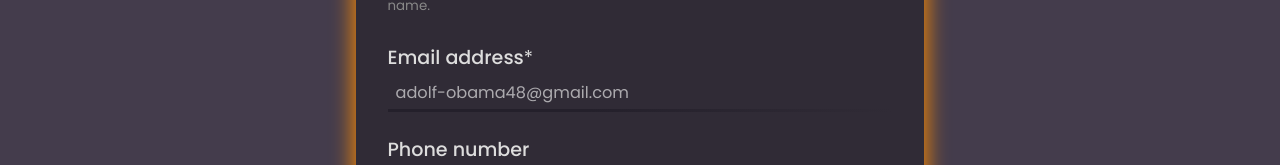
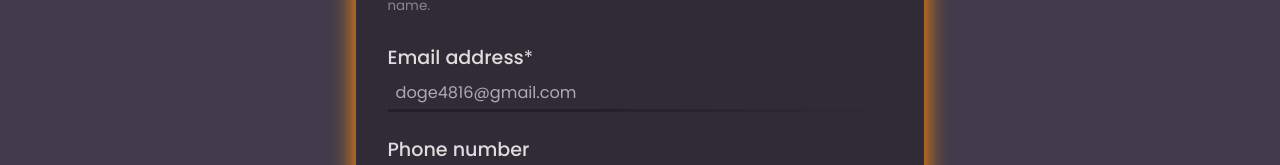
Before and after one commit to asteof/messenger, a React (Create React App) app: page /signup in a window 1280 px wide. Shown: the part 327-492 px from the top of the page. Built offline with nearby package versions, Linux system fonts and the light colour scheme.

Commit message:
Changed email placeholder in registration form

```diff
--- a/src/components/Authorization/RegistrationForm/RegistrationForm.js
+++ b/src/components/Authorization/RegistrationForm/RegistrationForm.js
@@ -269,7 +269,7 @@ function RegistrationForm(props) {
                            id='email'
                            name="email"
                            autoComplete='email'
-                           placeholder="adolf-obama48@gmail.com"
+                           placeholder="doge4816@gmail.com"
                            value={formData.email}
                            onChange={handleChange}
                            onBlur={handleBlur}
```
